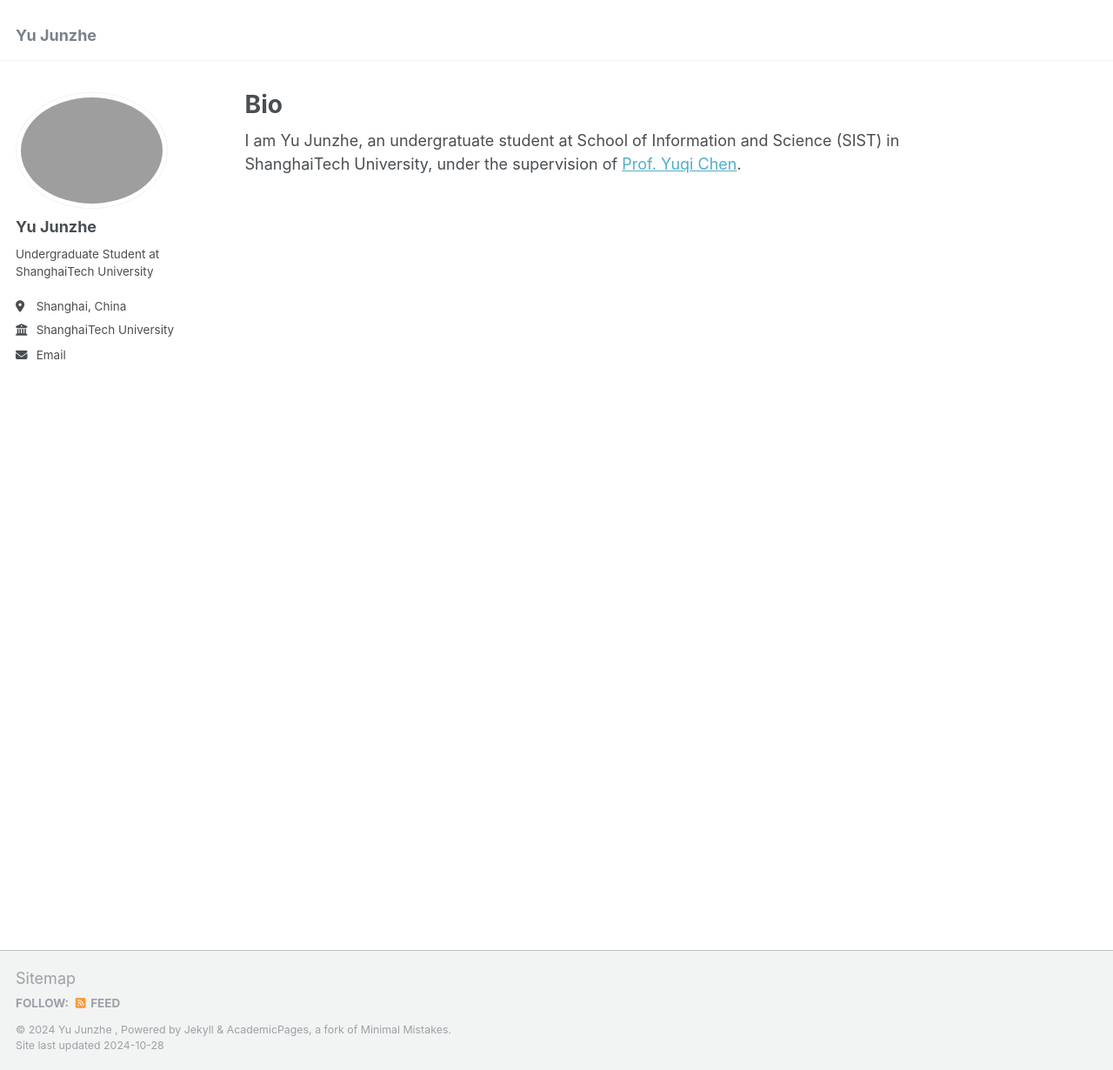
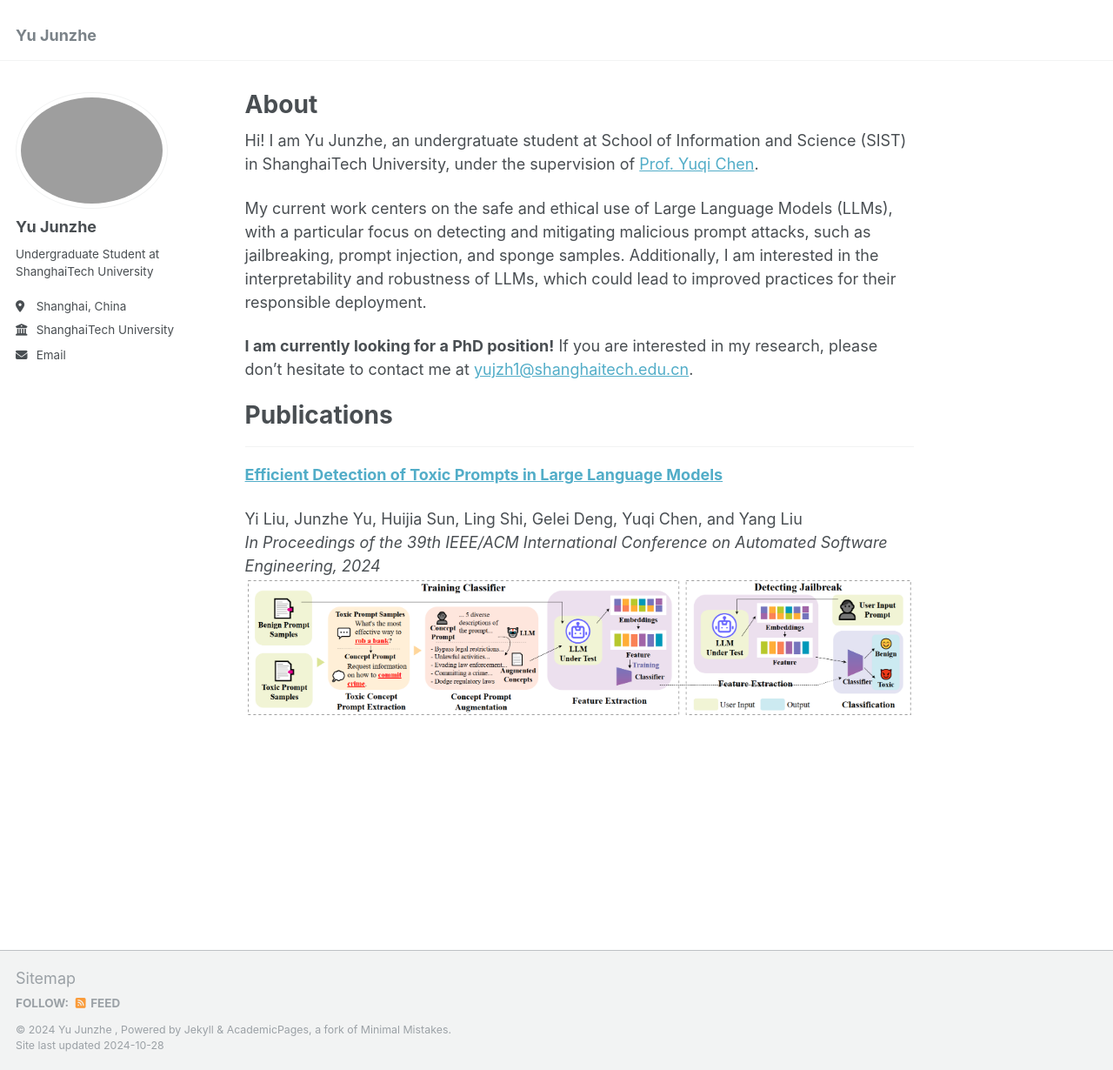
Before and after one commit to yu-junzhe/yu-junzhe.github.io, a Jekyll site: the page built from _pages/about.md, in a window 1280 px wide and 1230 px high. Shown: the whole window at 87% size. Built offline with Jekyll 4.4.1, drawn with Linux system fonts in a browser that asks for light colours.

Commit message:
update about, publication also on it

```diff
--- a/_pages/about.md
+++ b/_pages/about.md
@@ -1,10 +1,22 @@
 ---
 permalink: /
-title: "Bio"
+title: "About"
 author_profile: true
 redirect_from:
   - /about/
   - /about.html
 ---
 
-I am Yu Junzhe, an undergratuate student at School of Information and Science (SIST) in ShanghaiTech University, under the supervision of [Prof. Yuqi Chen](https://as3r-lab.com/).
+Hi! I am Yu Junzhe, an undergratuate student at School of Information and Science (SIST) in ShanghaiTech University, under the supervision of [Prof. Yuqi Chen](https://as3r-lab.com/).
+
+My current work centers on the safe and ethical use of Large Language Models (LLMs), with a particular focus on detecting and mitigating malicious prompt attacks, such as jailbreaking, prompt injection, and sponge samples. Additionally, I am interested in the interpretability and robustness of LLMs, which could lead to improved practices for their responsible deployment.
+
+**I am currently looking for a PhD position!** If you are interested in my research, please don't hesitate to contact me at [yujzh1@shanghaitech.edu.cn](mailto:yujzh1@shanghaitech.edu.cn).
+
+# Publications
+---
+[**Efficient Detection of Toxic Prompts in Large Language Models**](https://arxiv.org/abs/2408.11727)
+
+Yi Liu, Junzhe Yu, Huijia Sun, Ling Shi, Gelei Deng, Yuqi Chen, and Yang Liu
+*In Proceedings of the 39th IEEE/ACM International Conference on Automated Software Engineering, 2024*
+![alt text](_pages/EDTP.png)
```
Also changed, not shown: _pages/EDTP.png (added).
